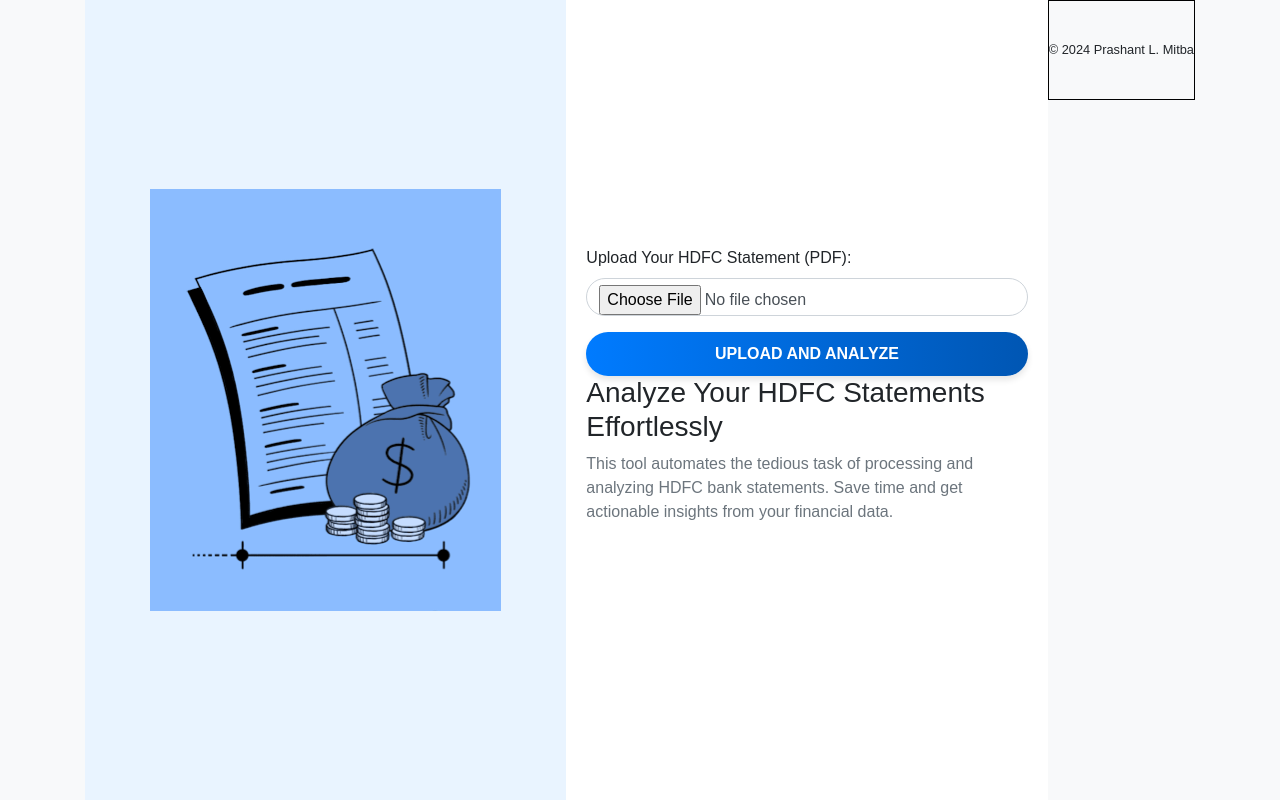
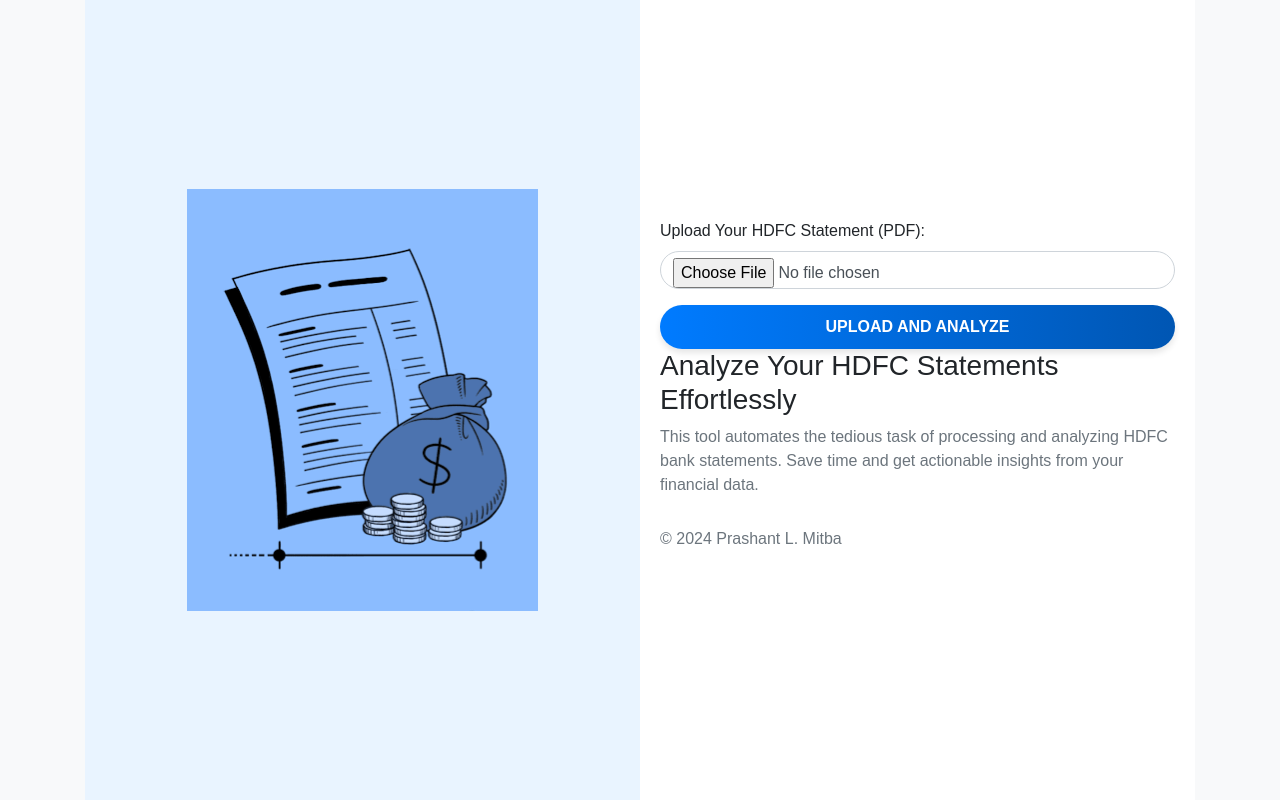
Before and after one commit to mitbapl/SOA2XLS_Turnover, a Flask app: page / in a window 1280 px wide. Run offline with Flask 3, Linux system fonts and the light colour scheme; some libraries are stand-ins or nearby versions.

Commit message:
Update Index.html

```diff
--- a/templates/Index.html
+++ b/templates/Index.html
@@ -91,10 +91,9 @@
                 </form>
                 <h3>Analyze Your HDFC Statements Effortlessly</h3>
                 <p>This tool automates the tedious task of processing and analyzing HDFC bank statements. Save time and get actionable insights from your financial data.</p>
+                <p></p>
+                <p>© 2024 Prashant L. Mitba</p>
             </div>
-        </div>
-        <div style="display: flex; justify-content: center; align-items: center; font-size: 0.8rem; height: 100px; border: 1px solid black;">
-                © 2024 Prashant L. Mitba
         </div>
     </div>
 
```
